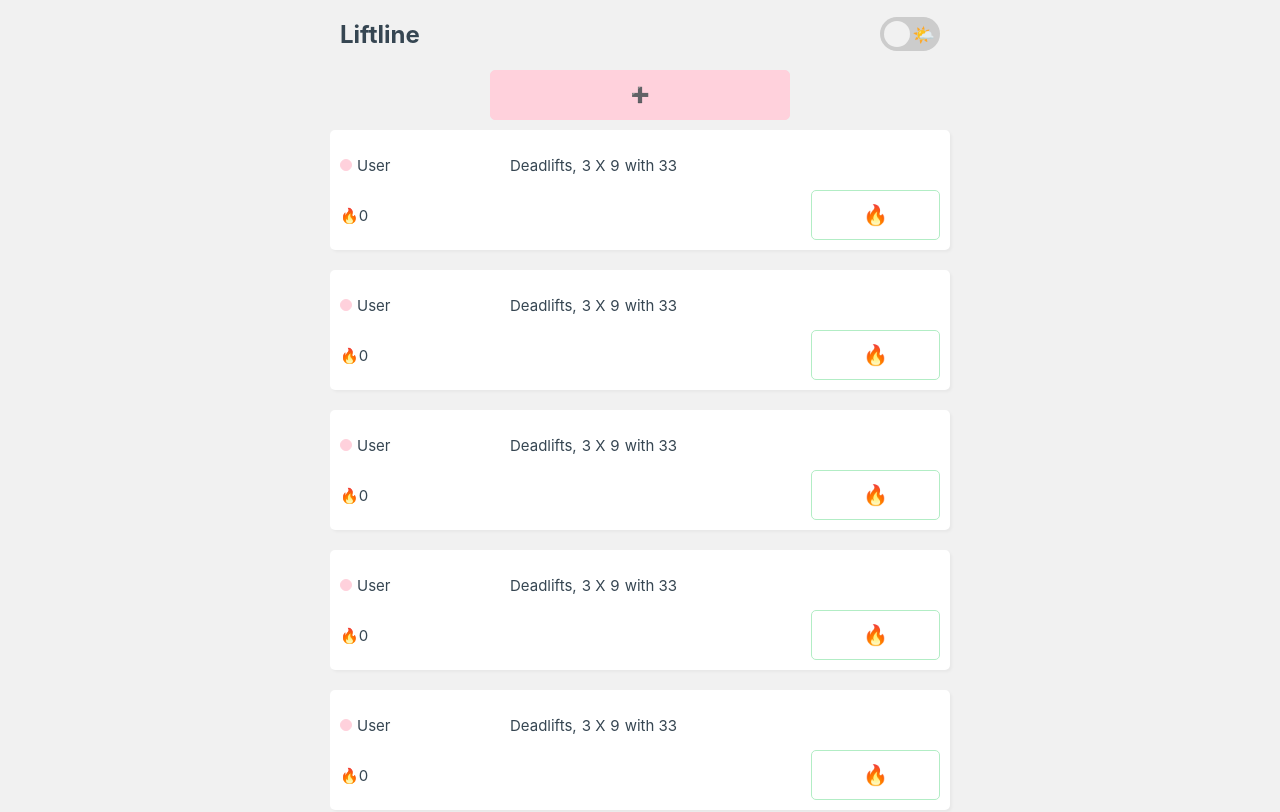
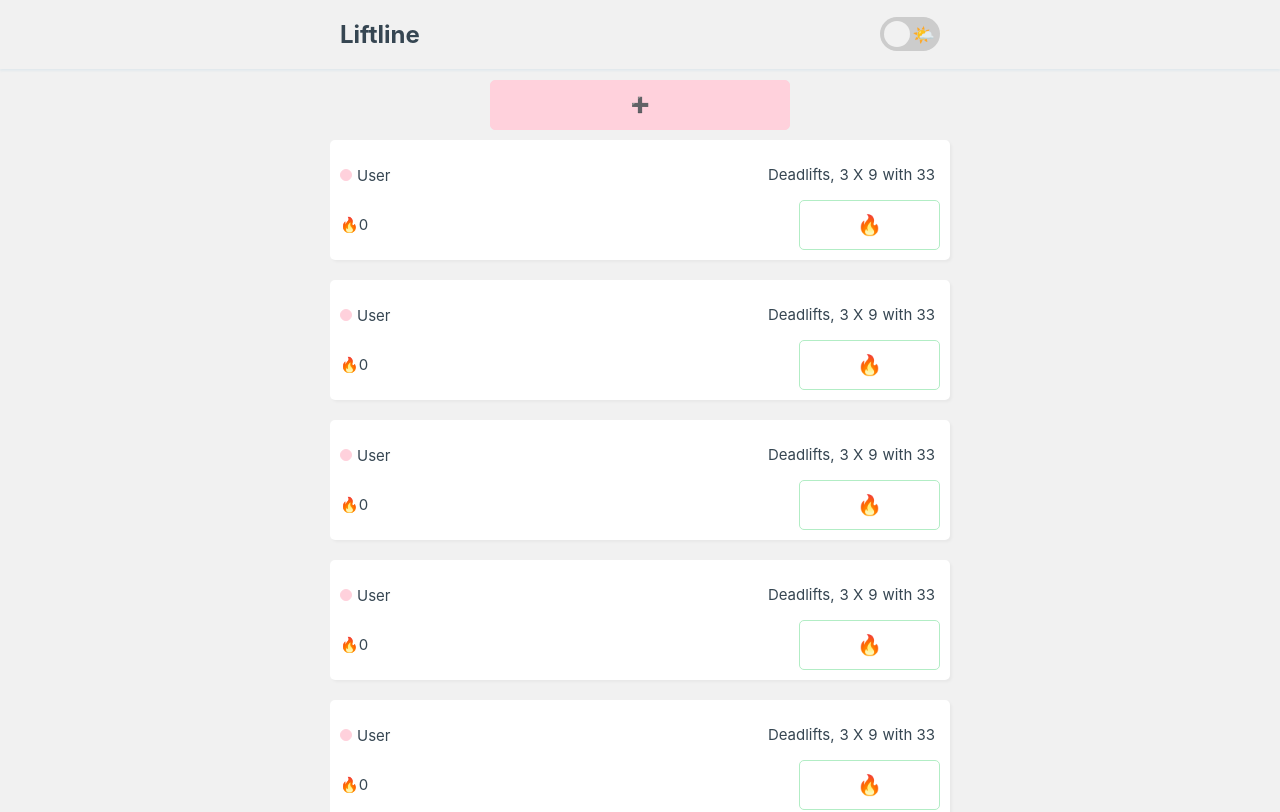
Before and after one commit to leonardkulms/liftline, a React (Create React App) app: page / in a window 1280 px wide. Shown: the top 812 px of the page. Built offline with nearby package versions, Linux system fonts and the light colour scheme.

Commit message:
:lipstick: tweak UI in general

```diff
--- a/src/stylesheets/_avatar.scss
+++ b/src/stylesheets/_avatar.scss
@@ -1,7 +1,6 @@
 .app--liftline-avatar {
   display: flex;
   align-items: center;
-  justify-content: space-between;
 }
 
 .app--liftline-avatar-image {
--- a/src/stylesheets/_lift.scss
+++ b/src/stylesheets/_lift.scss
@@ -1,9 +1,14 @@
 .app--lift {
-  min-width: 300px;
+  @include respond-to(large, medium) {
+    width: 400px
+  }
+
+  @include respond-to(small) {
+    width: 350px
+  }
   display: grid;
-  grid-template-columns: 170px auto;
+  grid-template-columns: 130px auto;
   grid-template-rows: 50px auto;
-  place-items: center start;
   background-color: $light-charcoal;
   -webkit-box-shadow: 2px 2px 3px 0px rgba(0,0,0,0.04);
   -moz-box-shadow: 2px 2px 3px 0px rgba(0,0,0,0.04);
@@ -29,6 +34,7 @@
 
 .app--lift-stats {
   display: flex;
+  justify-content: flex-end;
 }
 
 .app--lift-item {
--- a/src/stylesheets/_liftline.scss
+++ b/src/stylesheets/_liftline.scss
@@ -5,5 +5,6 @@
   flex-direction: column;
   align-items: center;
   padding: 0;
+  padding-top: $medium;
   margin: 0;
 }
--- a/src/stylesheets/_modal.scss
+++ b/src/stylesheets/_modal.scss
@@ -11,11 +11,21 @@
 }
 
 .modal--container {
+	@include respond-to(small) {
+		width: 320px;
+		height: 400px;
+	}
+	@include respond-to(medium, large) {
+		width: 400px;
+		height: 400px;
+	}
+	@include respond-to(large) {
+		width: 500px;
+		height: 500px;
+	}
   display: grid;
   grid-template-columns: auto;
   grid-template-rows: 70px auto;
-  width: 400px;
-  height: 400px;
 	padding: $big;
 	border-radius: $small;
 	margin: 100px auto;
--- a/src/stylesheets/_page.scss
+++ b/src/stylesheets/_page.scss
@@ -20,12 +20,19 @@
   align-items: center;
   justify-content: space-around;
 
+
   &.dark {
     background-color: $charcoal;
+    -webkit-box-shadow: 0px 1px 1px $light-charcoal;
+    -moz-box-shadow: 0px 1px 1px $light-charcoal;
+    box-shadow: 0px 1px 1px $light-charcoal;
   }
 
   &.light {
     background-color: $light;
+    -webkit-box-shadow: 0px 2px 2px $light-grey;
+    -moz-box-shadow: 0px 2px 2px $light-grey;
+    box-shadow: 0px 2px 2px $light-grey;
   }
 }
 
@@ -46,5 +53,4 @@
 
 .page--footer {
   padding: $big;
-  border-top: 1px solid $light;
 }
--- a/src/stylesheets/globals/_colors.scss
+++ b/src/stylesheets/globals/_colors.scss
@@ -9,4 +9,5 @@ $mint:      rgb(178, 237, 197);
 // useful
 $light: #f1f1f1;
 $lighter: #fff;
+$light-grey: #e2e9ed;
 $grey: #ccc;
```
